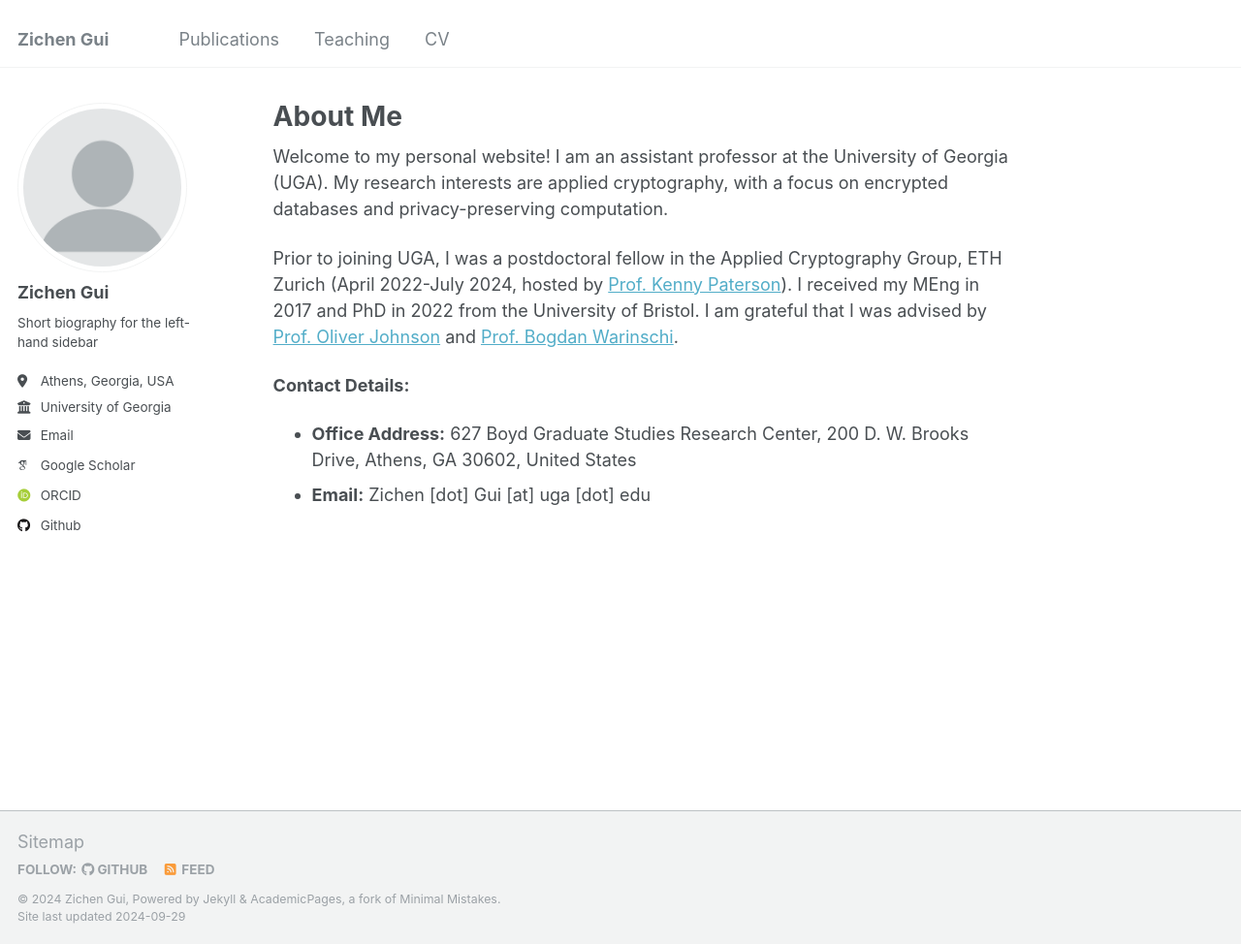
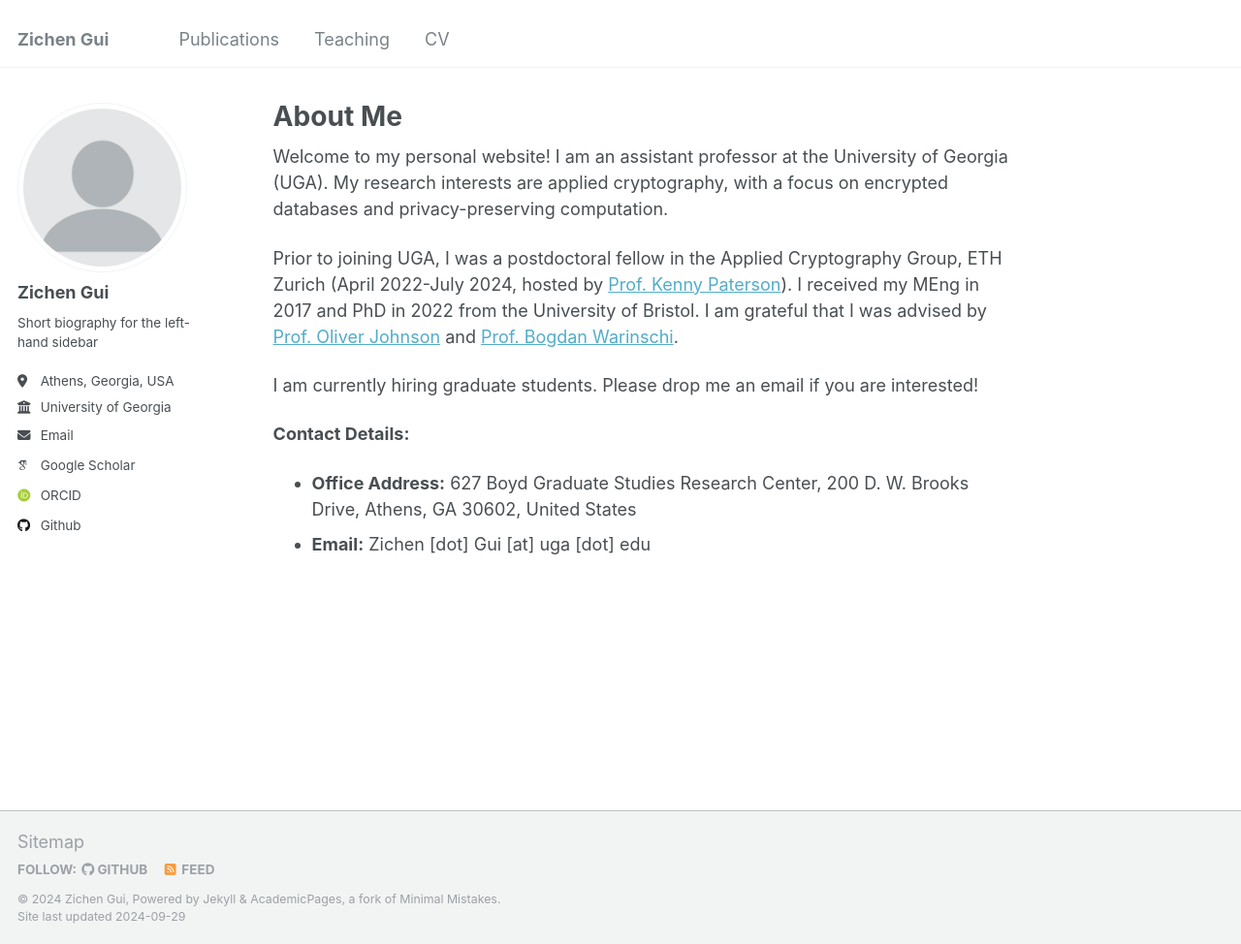
Before and after one commit to Zichen-Gui/Zichen-Gui.github.io, a Jekyll site: the page built from _pages/about.md, in a window 1280 px wide and 974 px high. Shown: the whole window at 97% size. Built offline with Jekyll 4.4.1, drawn with Linux system fonts in a browser that asks for light colours; some web fonts are replaced.

Commit message:
Update about.md

```diff
--- a/_pages/about.md
+++ b/_pages/about.md
@@ -11,6 +11,8 @@ Welcome to my personal website! I am an assistant professor at the University of
 
 Prior to joining UGA, I was a postdoctoral fellow in the Applied Cryptography Group, ETH Zurich (April 2022-July 2024, hosted by [Prof. Kenny Paterson](https://inf.ethz.ch/people/person-detail.paterson.html)). I received my MEng in 2017 and PhD in 2022 from the University of Bristol. I am grateful that I was advised by [Prof. Oliver Johnson](https://people.maths.bris.ac.uk/~maotj/) and [Prof. Bogdan Warinschi](https://www.bristol.ac.uk/people/person/Bogdan-Warinschi-65c61a03-5030-4d74-a164-c1b524269868/).
 
+I am currently hiring graduate students. Please drop me an email if you are interested!
+
 **Contact Details:**
 - **Office Address:** 627 Boyd Graduate Studies Research Center, 200 D. W. Brooks Drive, Athens, GA 30602, United States
 - **Email:** Zichen [dot] Gui [at] uga [dot] edu
```
